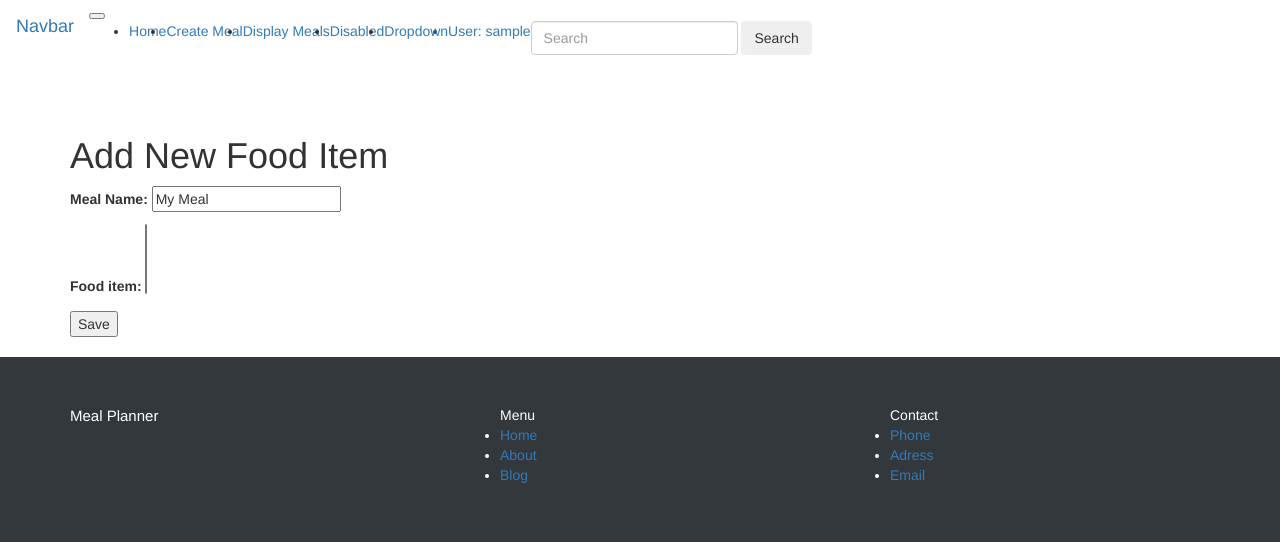
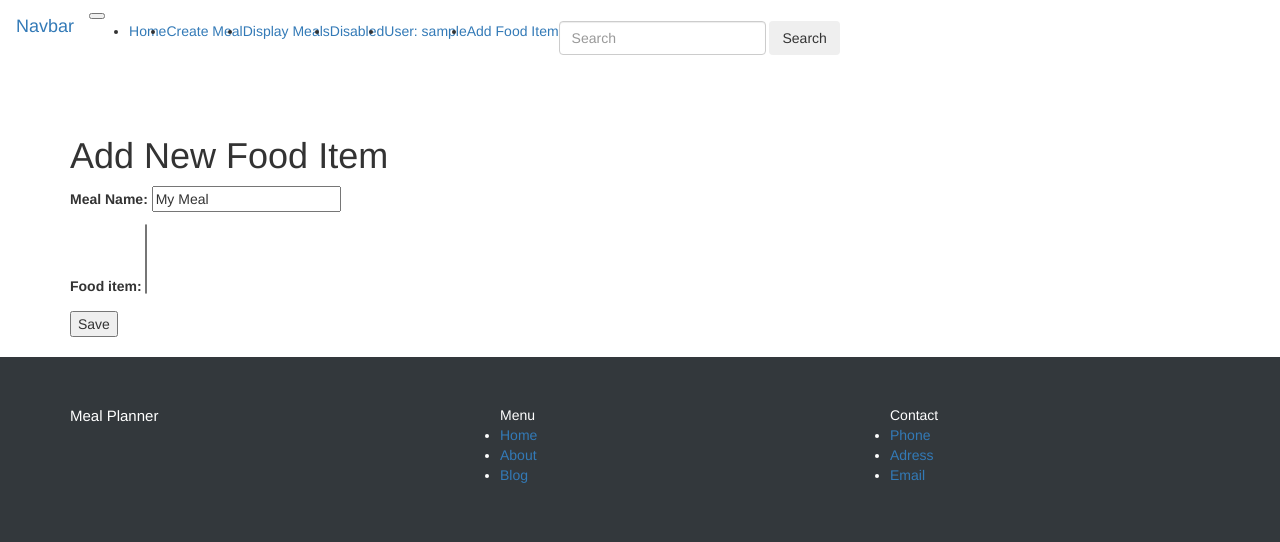
Before and after one commit to Jonnyprior/test-website, a Django app: page /fooditem/addmeal in a window 1280 px wide. Shown: the top 542 px of the page. Run offline with Django 3.2, Linux system fonts and the light colour scheme; the visitor is signed in with stand-in values (Sample User, id 1); data that the repository does not hold is empty; some libraries are stand-ins or nearby versions.

Commit message:
Added food menu option if logged in

```diff
--- a/tutorial/templates/base.html
+++ b/tutorial/templates/base.html
@@ -44,17 +44,13 @@
           <li class="nav-item">
             <a class="nav-link disabled" href="#">Disabled</a>
           </li>
-          <li class="nav-item dropdown">
-            <a class="nav-link dropdown-toggle" href="http://example.com" id="dropdown01" data-toggle="dropdown" aria-haspopup="true" aria-expanded="false">Dropdown</a>
-            <div class="dropdown-menu" aria-labelledby="dropdown01">
-              <a class="dropdown-item" href="#">Action</a>
-              <a class="dropdown-item" href="#">Another action</a>
-              <a class="dropdown-item" href="#">Something else here</a>
-            </div>
-          </li>
+
           {% if user.is_authenticated %}
           <li class="nav-item">
             <a class="nav-link" href="#">User: {{ user.get_username }}</a>
+          </li>
+          <li class="nav-item">
+            <a class="nav-link" href="{% url 'AddFoodItemByUser' %}">Add Food Item</a>
           {% else %}
             <a class="nav-link" href="#">User: None User</a>
           </li>
```
